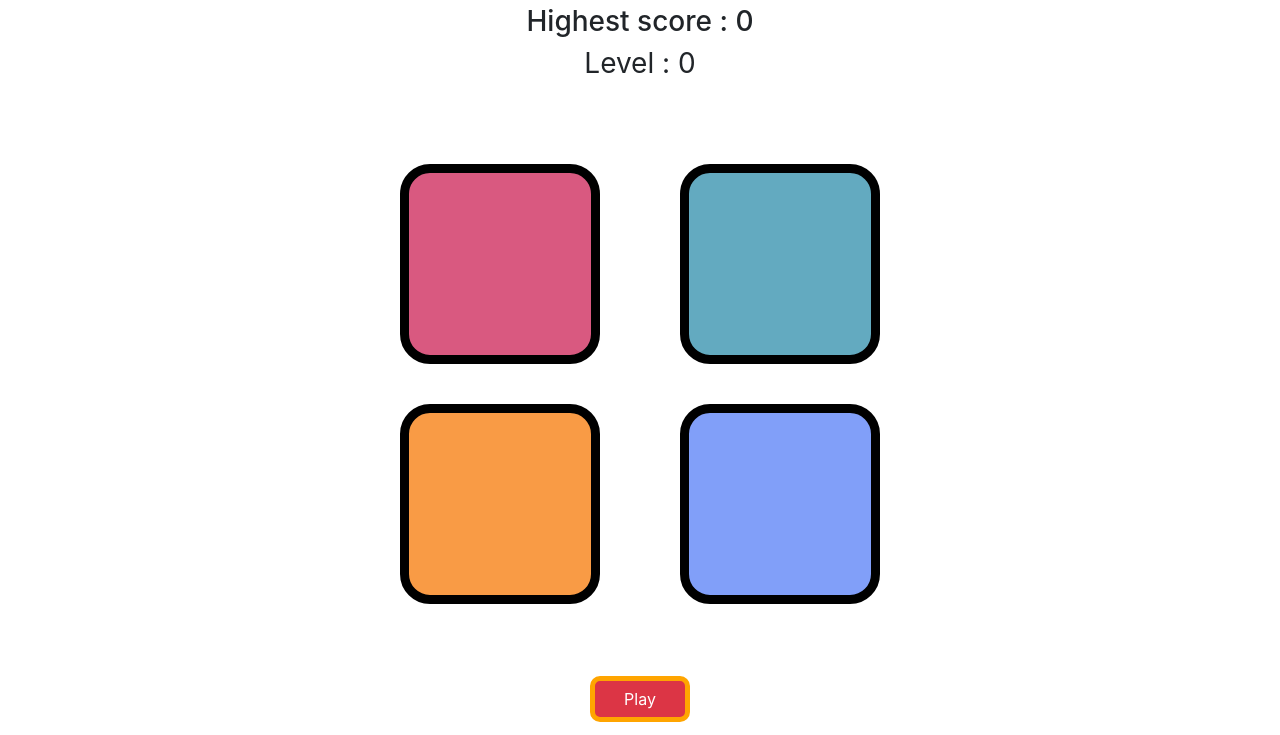
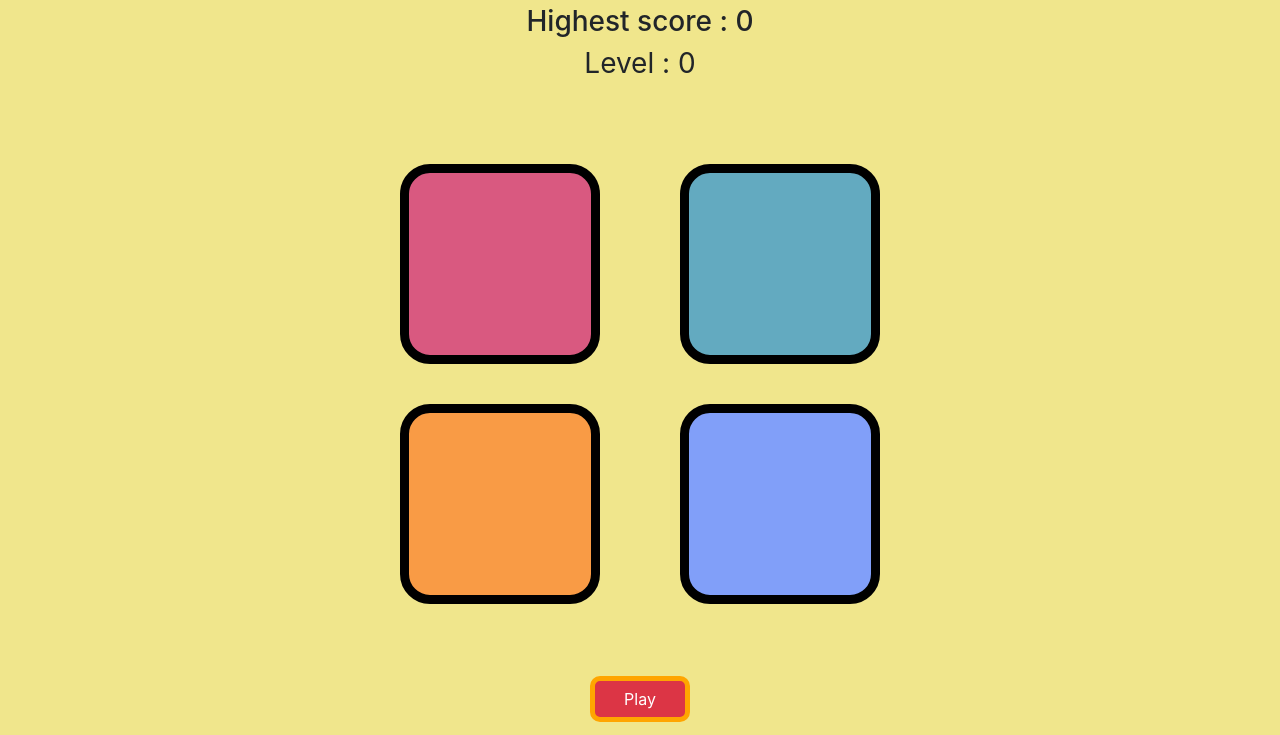
Before and after one commit to AbhishekGargcoder/Simon-Game, a plain HTML site: page index.html in a window 1280 px wide. Shown: the part 65-800 px from the top of the page. Drawn offline with nearby package versions, Linux system fonts and the light colour scheme.

Commit message:
Update style.css

```diff
--- a/style.css
+++ b/style.css
@@ -3,7 +3,7 @@
     overflow: auto;
 }
 body{
-    background-color: #F0E68C;
+    background-color: #F0E68C !important;
 }
 .btn-container1 {
     display: flex;
```
